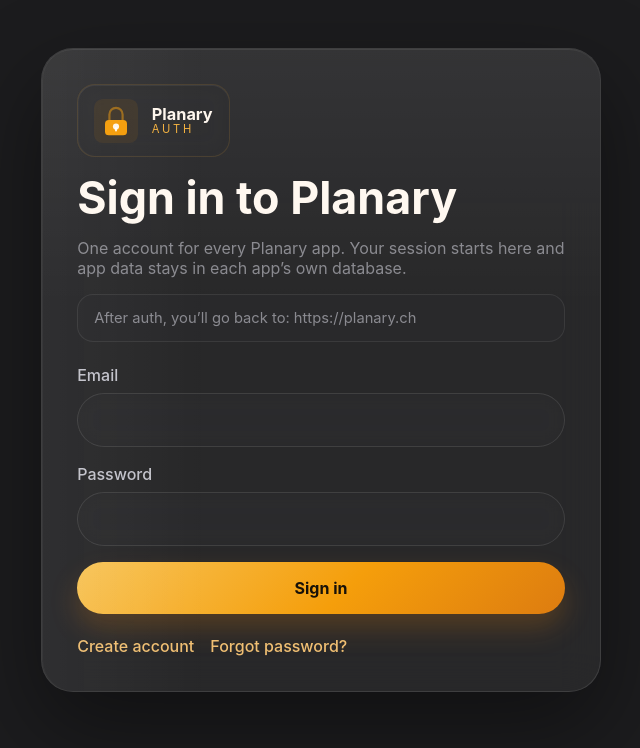
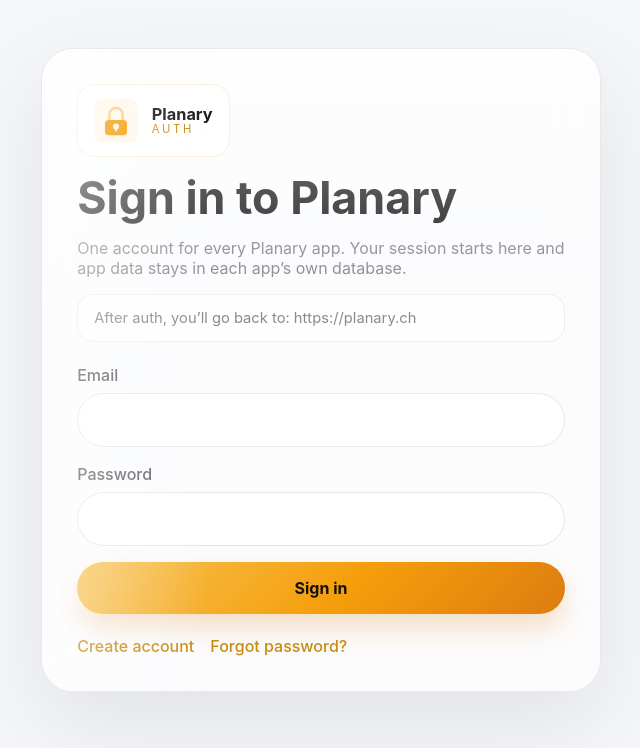
Before and after one commit to Fallka0/planary-auth, a React (Vite) app: page / in a window 1280 px wide. Shown: the top 748 px of the page, without its empty margins (319-959 px from the left). Built offline with nearby package versions, Linux system fonts and the light colour scheme; no server answers.

Commit message:
feat(ui): convert to light mode
- Replace dark background (#1C1C1E) with #F5F6FA
- Card and inputs use light glass (rgba(255,255,255,0.65) + blur(20px))
- Text switched to #1C1C1E, amber links darkened to #c98a10 for contrast
- Remove color-scheme: dark
- Preserve amber gradient primary button

```diff
--- a/src/styles.css
+++ b/src/styles.css
@@ -1,8 +1,7 @@
 :root {
-  color-scheme: dark;
   font-family: -apple-system, BlinkMacSystemFont, "SF Pro Display", "SF Pro Text", system-ui, sans-serif;
-  background: #1C1C1E;
-  color: #f6f0e8;
+  background: #F5F6FA;
+  color: #1C1C1E;
 }
 
 * {
@@ -12,11 +11,11 @@
 body {
   margin: 0;
   min-height: 100vh;
-  background: #1C1C1E;
+  background: #F5F6FA;
 }
 
 a {
-  color: #f5b340;
+  color: #c98a10;
   text-decoration: none;
 }
 
@@ -40,12 +39,12 @@
   width: min(100%, 560px);
   padding: 2.2rem;
   border-radius: 32px;
-  background: rgba(44, 44, 46, 0.75);
-  border: 1px solid rgba(255, 255, 255, 0.10);
+  background: rgba(255, 255, 255, 0.65);
+  border: 1px solid rgba(60, 60, 67, 0.10);
   box-shadow:
-    0 34px 90px rgba(0, 0, 0, 0.42),
-    inset 0 1px 0 rgba(255, 255, 255, 0.08),
-    inset 1px 0 0 rgba(255, 255, 255, 0.04);
+    0 34px 90px rgba(0, 0, 0, 0.08),
+    inset 0 1px 0 rgba(255, 255, 255, 0.90),
+    inset 1px 0 0 rgba(255, 255, 255, 0.60);
   backdrop-filter: blur(20px);
   -webkit-backdrop-filter: blur(20px);
   overflow: hidden;
@@ -56,7 +55,7 @@
   position: absolute;
   inset: 0;
   border-radius: inherit;
-  background: linear-gradient(180deg, rgba(255, 255, 255, 0.06) 0%, transparent 40%);
+  background: linear-gradient(180deg, rgba(255, 255, 255, 0.55) 0%, transparent 40%);
   pointer-events: none;
 }
 
@@ -65,7 +64,7 @@
   position: absolute;
   inset: 0;
   border-radius: inherit;
-  background: linear-gradient(90deg, rgba(255, 255, 255, 0.04) 0%, transparent 30%);
+  background: linear-gradient(90deg, rgba(255, 255, 255, 0.40) 0%, transparent 30%);
   pointer-events: none;
 }
 
@@ -77,11 +76,11 @@
   margin-bottom: 1.1rem;
   padding: 0.85rem 1rem;
   border-radius: 18px;
-  background: rgba(44, 44, 46, 0.50);
-  border: 1px solid rgba(245, 179, 64, 0.14);
+  background: rgba(255, 255, 255, 0.55);
+  border: 1px solid rgba(245, 179, 64, 0.20);
   box-shadow:
-    inset 0 1px 0 rgba(255, 255, 255, 0.06),
-    inset 1px 0 0 rgba(255, 255, 255, 0.03);
+    inset 0 1px 0 rgba(255, 255, 255, 0.90),
+    inset 1px 0 0 rgba(255, 255, 255, 0.60);
   backdrop-filter: blur(10px);
   -webkit-backdrop-filter: blur(10px);
 }
@@ -100,7 +99,7 @@
 .card-brand-title {
   font-size: 1.02rem;
   font-weight: 700;
-  color: #fff7ee;
+  color: #1C1C1E;
   line-height: 1;
 }
 
@@ -108,7 +107,7 @@
   font-size: 0.7rem;
   letter-spacing: 0.24em;
   text-transform: uppercase;
-  color: #f5b340;
+  color: #c98a10;
   line-height: 1;
 }
 
@@ -116,12 +115,12 @@
   margin: 0;
   font-size: clamp(2rem, 4vw, 2.8rem);
   line-height: 1.04;
-  color: #fff8f0;
+  color: #1C1C1E;
 }
 
 .lead,
 .return-to {
-  color: rgba(235, 235, 245, 0.50);
+  color: rgba(60, 60, 67, 0.60);
 }
 
 .return-to {
@@ -130,8 +129,8 @@
   overflow-wrap: anywhere;
   padding: 0.9rem 1rem;
   border-radius: 16px;
-  background: rgba(44, 44, 46, 0.50);
-  border: 1px solid rgba(255, 255, 255, 0.08);
+  background: rgba(255, 255, 255, 0.55);
+  border: 1px solid rgba(60, 60, 67, 0.08);
 }
 
 .form {
@@ -142,18 +141,18 @@
 .form label {
   display: grid;
   gap: 0.5rem;
-  color: rgba(235, 235, 245, 0.80);
+  color: rgba(60, 60, 67, 0.80);
   font-weight: 500;
 }
 
 .form input {
   padding: 1rem 1.05rem;
   border-radius: 999px;
-  border: 1px solid rgba(255, 255, 255, 0.10);
-  background: rgba(44, 44, 46, 0.55);
+  border: 1px solid rgba(60, 60, 67, 0.12);
+  background: rgba(255, 255, 255, 0.55);
   backdrop-filter: blur(10px);
   -webkit-backdrop-filter: blur(10px);
-  color: #fff8f0;
+  color: #1C1C1E;
   outline: none;
   transition: border-color 160ms ease, box-shadow 160ms ease, background 160ms ease;
 }
@@ -161,7 +160,7 @@
 .form input:focus {
   border-color: rgba(245, 179, 64, 0.58);
   box-shadow: 0 0 0 4px rgba(245, 179, 64, 0.12);
-  background: rgba(44, 44, 46, 0.70);
+  background: rgba(255, 255, 255, 0.75);
 }
 
 .primary,
@@ -181,9 +180,9 @@
 }
 
 .secondary {
-  background: rgba(44, 44, 46, 0.55);
-  border: 1px solid rgba(255, 255, 255, 0.10);
-  color: #fff6ec;
+  background: rgba(255, 255, 255, 0.55);
+  border: 1px solid rgba(60, 60, 67, 0.12);
+  color: #1C1C1E;
   margin-top: 1rem;
   backdrop-filter: blur(10px);
   -webkit-backdrop-filter: blur(10px);
@@ -205,13 +204,13 @@
 }
 
 .message.success {
-  background: rgba(63, 185, 80, 0.12);
-  border: 1px solid rgba(63, 185, 80, 0.28);
+  background: rgba(63, 185, 80, 0.10);
+  border: 1px solid rgba(63, 185, 80, 0.24);
 }
 
 .message.error {
-  background: rgba(245, 93, 93, 0.12);
-  border: 1px solid rgba(245, 93, 93, 0.26);
+  background: rgba(245, 93, 93, 0.08);
+  border: 1px solid rgba(245, 93, 93, 0.22);
 }
 
 .links {
@@ -222,7 +221,7 @@
 }
 
 .links a {
-  color: #f0bf73;
+  color: #c98a10;
   font-weight: 500;
 }
 
```
